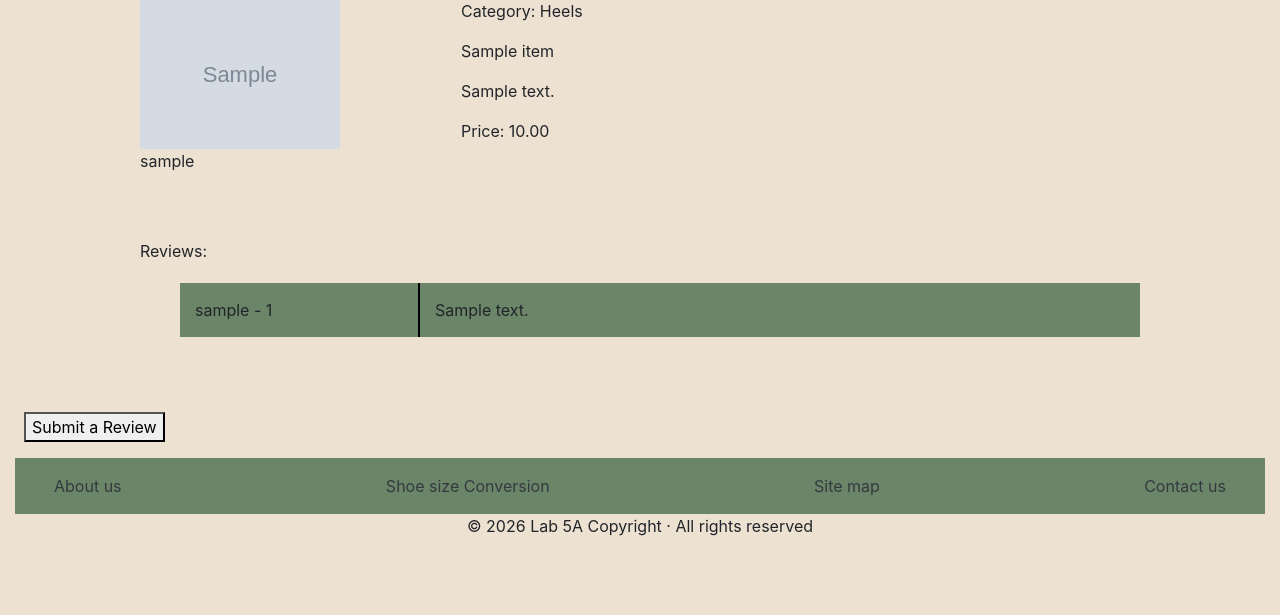
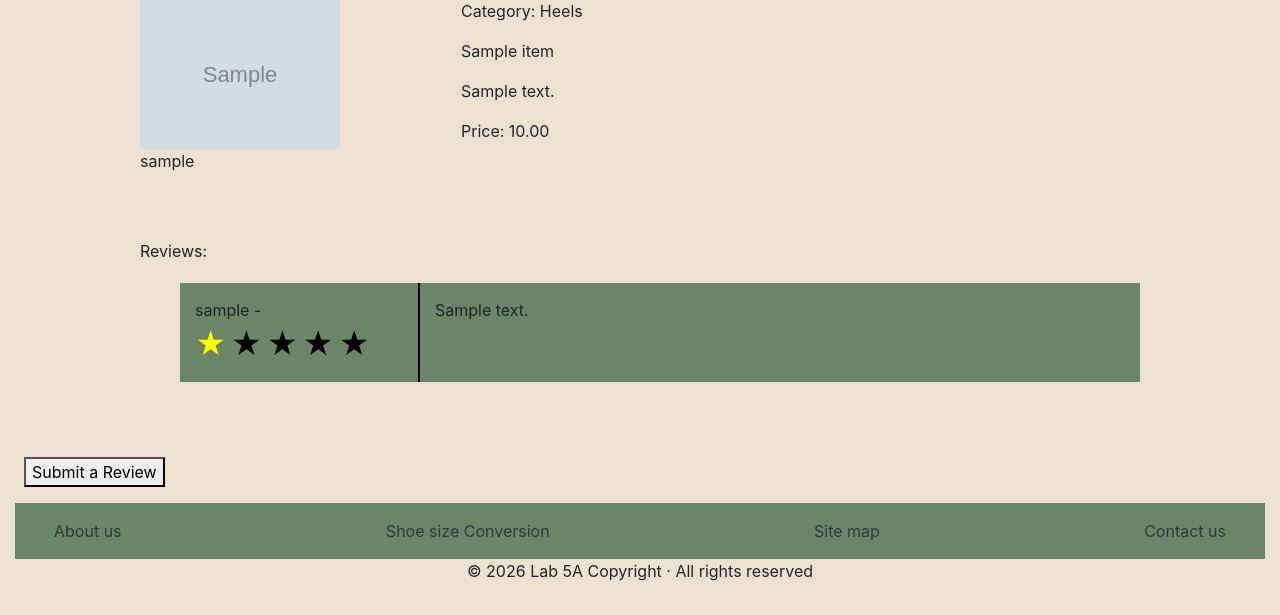
Before and after one commit to flapjack12/shoes4show, a Django app: a page that uses templates/shoes4show/listing.html in a window 1280 px wide. Shown: the part 214-829 px from the top of the page. Before the commit the page ends 750 px from the top, so only its background shows below. Run offline with Django 5.2, Linux system fonts and the light colour scheme; a user stored in the database is signed in; tables that the repository leaves empty hold one stand-in row (values such as "Sample post"); grey boxes marked "Sample" are stand-in pictures; some libraries are stand-ins or nearby versions.

Commit message:
listing rating stars update 1

```diff
--- a/shoes4show/urls.py
+++ b/shoes4show/urls.py
@@ -7,6 +7,7 @@ urlpatterns = [
     path('', views.index, name='index'),
     path('shoe/<slug:shoe_slug>/', views.show_listing, name='show_listing'),
     path('shoe/<slug:shoe_slug>/add_review/', views.add_review, name='add_review'),
+    path('shoe/<slug:shoe_slug>/add_rating/', views.add_rating, name='add_rating'),
     path('add_listing/', views.add_listing, name='add_listing'),
     path('register/', views.register, name='register'),
     path('login/', views.user_login, name='login'),
--- a/shoes4show/views.py
+++ b/shoes4show/views.py
@@ -11,6 +11,11 @@ from django.utils.http import url_has_allowed_host_and_scheme
 from shoes4show.forms import ItemForm, ReviewForm, UserForm, UserProfileForm
 from shoes4show.models import Item, Review, DailyItemView
 from shoes4show.search import run_query
+
+import json
+from django.http import JsonResponse
+from django.shortcuts import get_object_or_404
+
 
 CATEGORY_CHOICES = Item.SHOES_CATEGORIES.copy()
 CATEGORY_CHOICES.update({'none': 'All Categories'})
@@ -109,6 +114,27 @@ def add_review(request, shoe_slug):
             kwargs={"shoe_slug": shoe_slug},
             )
         )
+
+@login_required
+def add_rating(request, shoe_slug):
+    if request.method == "POST":
+        shoe = get_object_or_404(Item, slug=shoe_slug)
+        data = json.loads(request.body)
+        rating = int(data["rating"])
+
+        review, created = Review.objects.get_or_create(
+            item=shoe,
+            user=request.user,
+            default={"rating": rating, "review_text": ""}
+        )
+
+        if not created:
+            review.rating = rating
+            review.save()
+
+        return JsonResponse({"rating":rating})
+
+
 
 
 @login_required
--- a/templates/shoes4show/listing.html
+++ b/templates/shoes4show/listing.html
@@ -48,6 +48,21 @@
         width: 70%;
         padding: 15px;
     }
+    #ratingbystar .star{
+        font-size: 50px;
+        color:black;
+        cursor:pointer;
+    }
+    #ratingbystar .star-chosen{
+        color:yellow;
+    }
+    .star-display .star{
+        font-size: 30px;
+        color:black;
+    }
+    .star-display .star-chosen{
+        color:yellow;
+    }
 </style>
     {% if shoe %}
         <div class="listingpage-wrapper">
@@ -75,8 +90,17 @@
                     {% for review in reviews %}
                         <div class="review-box">
                             <div class="review-left">
-                                {{review.user.username}}
-                                - {{ review.rating }}
+                                {{review.user.username}} -
+                                <!-- {{ review.rating }}-->
+                                <div class="star-display">
+                                    {% for i in "12345" %}
+                                        {% if forloop.counter <= review.rating %}
+                                            <span class="star star-chosen">★</span>
+                                        {% else %}
+                                            <span class="star">★</span>
+                                        {% endif %}
+                                    {% endfor %}
+                                </div>
                             </div>
                             <div class="review-right">
                                 {{review.review_text}}
@@ -112,14 +136,16 @@
                         {% csrf_token %}
 
                         <label>Rating</label><br>
-                        <select name="rating" required>
-                            <option value="1">1</option>
-                            <option value="2">2</option>
-                            <option value="3">3</option>
-                            <option value="4">4</option>
-                            <option value="5">5</option>
-
-                        </select><br><br>
+                        <div id="ratingbystar">
+                            <span class="star" data-value="1">★</span>
+                            <span class="star" data-value="2">★</span>
+                            <span class="star" data-value="3">★</span>
+                            <span class="star" data-value="4">★</span>
+                            <span class="star" data-value="5">★</span>
+                        </div>
+                        <!--Stores star value without user seeing and they cannot submit without clicking on stars-->
+                        <input type="hidden" name="rating" id="star-value" required>
+                        <br><br>
 
                         <label>Your Review:</label><br>
                         <textarea name="review_text" rows="4" cols="40" required></textarea><br><br>
@@ -140,6 +166,47 @@
             });
             </script>
 
+            <script>
+            document.addEventListener("DOMContentLoaded", function(){
+                const ratingValue = document.getElementById("star-value");
+                //Getiing anything on page that is a star and is a click on
+                const stars = document.querySelectorAll("#ratingbystar .star");
+                let ratingNumber = 0;
+
+                stars.forEach(star => {
+                    star.addEventListener("click", function(){
+                        ratingNumber = parseInt(this.dataset.value);
+                        ratingValue.value = ratingNumber;
+                        updateStars(ratingNumber);
+
+                        //Sends rating to Django without needing to reload page
+                        fetch("{% url 'shoes4show:add_rating' shoe.slug %}", {
+                            method: "POST",
+                            headers:{
+                                "X-CSRFToken": "{{ csrf_token }}",
+                                "Content-Type":"application/json"
+                            },
+                            body: JSON.stringify({ rating: ratingNumber})
+                        })
+                        .then(response => response.json())
+                        .then(data => {
+                            console.log("Rating saved:", data.rating);
+                        })
+                    })
+                })
+                //highlighting the stars dependent on number of stars user rated
+                function updateStars(rating){
+                    stars.forEach(star => {
+                        star.classList.remove("star-chosen");
+                        if(parseInt(star.dataset.value) <= rating){
+                            star.classList.add("star-chosen");
+                        }
+                    })
+                }
+
+            });
+            </script>
+
         {% else %}
             <p>You have to be logged in to leave a review!</p>
         {% endif %}
```
